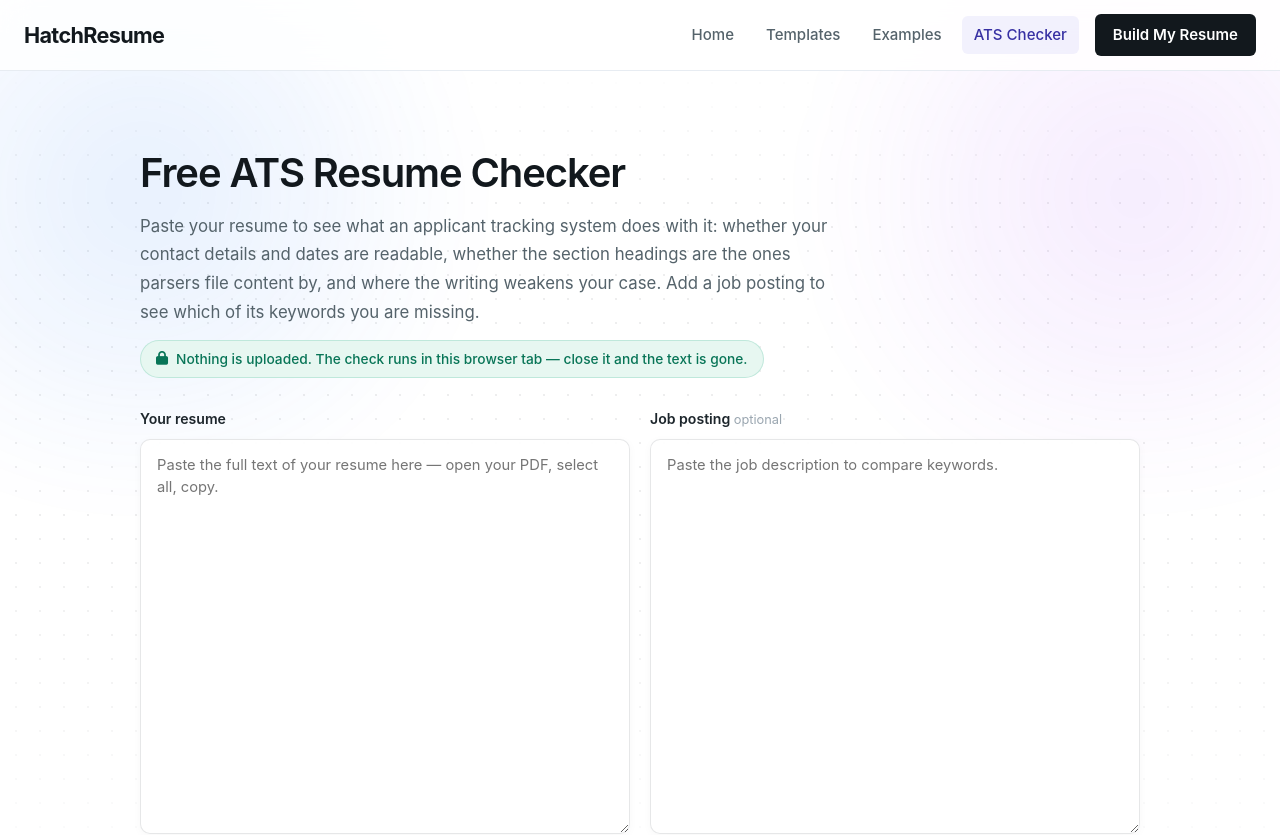
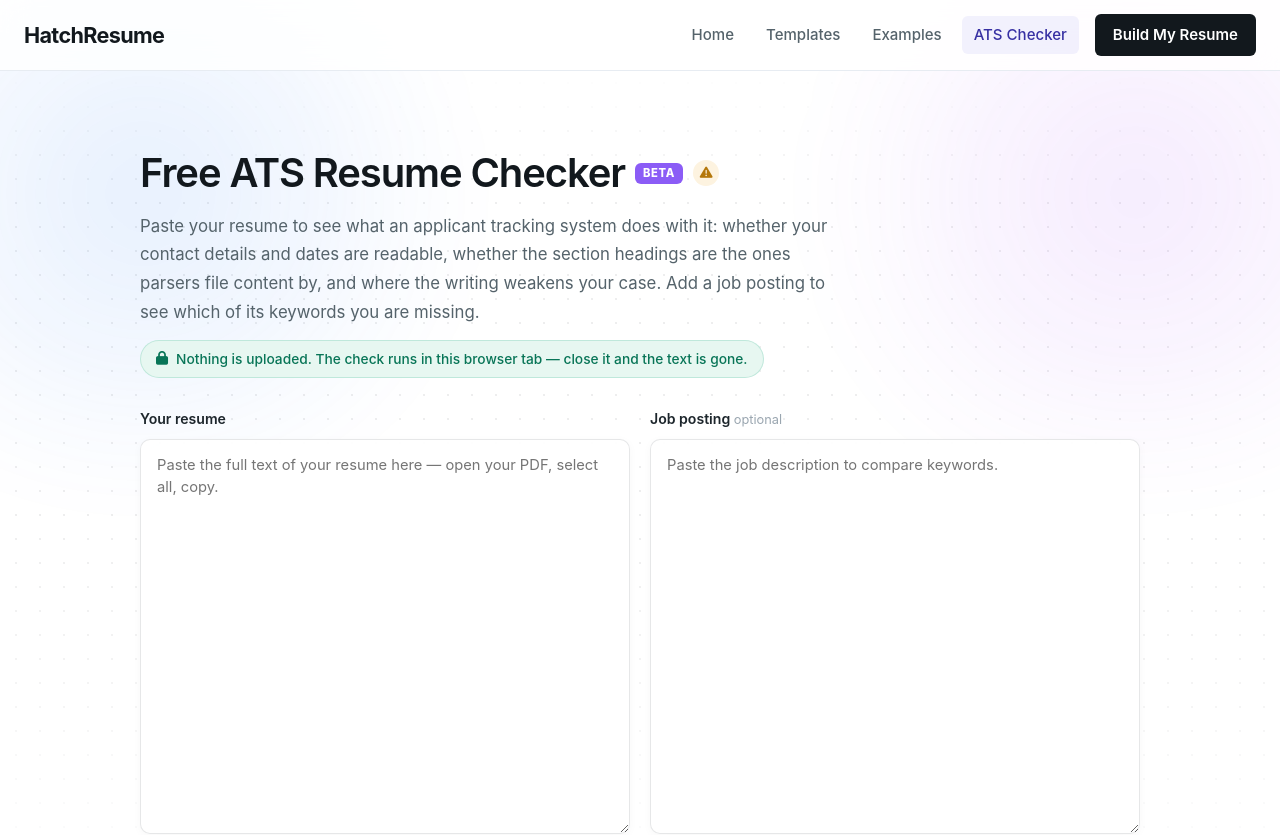
Before and after one commit to balagowda/ResumeBuilder, a React (Create React App) app: page /ats-resume-checker in a window 1280 px wide. Shown: the top 835 px of the page. Built offline with nearby package versions, Linux system fonts and the light colour scheme; a web font is replaced by a local one.

Commit message:
adding beta version to ATS

```diff
--- a/src/Styles/AtsChecker.css
+++ b/src/Styles/AtsChecker.css
@@ -79,6 +79,108 @@
   max-width: 20ch;
   margin: 0 0 16px;
   text-wrap: balance;
+}
+
+/* Title row: heading, BETA badge, and the caveat tooltip's trigger.
+   Class names are page-specific on purpose — CRA serves every stylesheet
+   globally, so a generic name here would reach the rest of the app. */
+.ats-title-row {
+  display: flex;
+  flex-wrap: wrap;
+  align-items: center;
+  gap: 10px;
+  margin: 0 0 16px;
+}
+
+.ats-page .ats-title-row h1 {
+  margin: 0;
+}
+
+.ats-beta-badge {
+  display: inline-flex;
+  align-items: center;
+  padding: 3px 8px;
+  border-radius: 6px;
+  background: #8b5cf6;
+  color: #ffffff;
+  font-size: 0.7rem;
+  font-weight: 800;
+  letter-spacing: 0.06em;
+  line-height: 1.4;
+}
+
+.ats-beta-info {
+  position: relative;
+  display: inline-flex;
+}
+
+.ats-beta-info-btn {
+  display: inline-flex;
+  align-items: center;
+  justify-content: center;
+  width: 26px;
+  height: 26px;
+  padding: 0;
+  border: none;
+  border-radius: 50%;
+  background: #fdf3e0;
+  color: #b4770a;
+  font-size: 0.8rem;
+  cursor: pointer;
+  transition: background-color 0.2s var(--ease), color 0.2s var(--ease);
+}
+
+.ats-beta-info-btn:hover,
+.ats-beta-info.open .ats-beta-info-btn {
+  background: #f8e3bd;
+  color: #8a5a08;
+}
+
+.ats-beta-info-btn:focus-visible {
+  outline: 2px solid var(--brand);
+  outline-offset: 2px;
+}
+
+/* Left-anchored rather than centred on the trigger: the row starts at the page
+   gutter, so a centred tooltip would run off the left edge on a phone. */
+.ats-beta-tip {
+  position: absolute;
+  top: calc(100% + 9px);
+  left: -6px;
+  z-index: 20;
+  width: max-content;
+  max-width: min(300px, calc(100vw - 48px));
+  padding: 10px 13px;
+  border-radius: var(--radius-sm);
+  background: var(--ink-900);
+  color: #ffffff;
+  font-size: 0.8rem;
+  font-weight: 400;
+  line-height: 1.55;
+  letter-spacing: 0;
+  text-align: left;
+  box-shadow: 0 8px 24px rgba(18, 24, 29, 0.18);
+  opacity: 0;
+  visibility: hidden;
+  transform: translateY(-4px);
+  transition: opacity 0.18s var(--ease), transform 0.18s var(--ease), visibility 0.18s;
+}
+
+.ats-beta-tip::before {
+  content: '';
+  position: absolute;
+  bottom: 100%;
+  left: 12px;
+  border: 6px solid transparent;
+  border-bottom-color: var(--ink-900);
+}
+
+.ats-beta-info:hover .ats-beta-tip,
+.ats-beta-info-btn:focus-visible + .ats-beta-tip,
+.ats-beta-info.open .ats-beta-tip {
+  opacity: 1;
+  visibility: visible;
+  transform: translateY(0);
 }
 
 .ats-lead {
@@ -388,4 +490,25 @@
   .ats-page h1 {
     font-size: 1.8rem;
   }
+
+  /* The trigger sits partway across the row, so a tooltip anchored to it runs
+     past the right edge on a phone and the last words get clipped. Anchor to
+     the row instead — it spans gutter to gutter, so 100% always fits. The
+     caret goes with it, having nothing left to point at. */
+  .ats-title-row {
+    position: relative;
+  }
+
+  .ats-beta-info {
+    position: static;
+  }
+
+  .ats-beta-tip {
+    left: 0;
+    max-width: 100%;
+  }
+
+  .ats-beta-tip::before {
+    display: none;
+  }
 }
--- a/src/components/AtsChecker.js
+++ b/src/components/AtsChecker.js
@@ -1,4 +1,4 @@
-import React, { useMemo, useState } from 'react';
+import React, { useEffect, useMemo, useRef, useState } from 'react';
 import { Link } from 'react-router-dom';
 import { checkResumeText } from '../utils/atsCheck';
 import { analyzeJobMatchText } from '../utils/keywordMatch';
@@ -27,6 +27,28 @@ const AtsChecker = () => {
   const [resumeText, setResumeText] = useState('');
   const [jobText, setJobText] = useState('');
 
+  // The beta caveat lives in a tooltip rather than on the page: hover or focus
+  // reveals it on a pointer/keyboard, and the click toggle is what makes it
+  // reachable on touch, where neither of those exists.
+  const [betaOpen, setBetaOpen] = useState(false);
+  const betaRef = useRef(null);
+
+  useEffect(() => {
+    if (!betaOpen) return undefined;
+    const close = (event) => {
+      if (betaRef.current && !betaRef.current.contains(event.target)) setBetaOpen(false);
+    };
+    const onKey = (event) => {
+      if (event.key === 'Escape') setBetaOpen(false);
+    };
+    document.addEventListener('pointerdown', close);
+    document.addEventListener('keydown', onKey);
+    return () => {
+      document.removeEventListener('pointerdown', close);
+      document.removeEventListener('keydown', onKey);
+    };
+  }, [betaOpen]);
+
   const result = useMemo(() => checkResumeText(resumeText), [resumeText]);
   const match = useMemo(
     () => (jobText.trim() ? analyzeJobMatchText(jobText, resumeText) : null),
@@ -38,7 +60,32 @@ const AtsChecker = () => {
       <div className="glow-blob blob-1"></div>
       <div className="glow-blob blob-2"></div>
       <div className="ats-inner">
-        <h1>{ATS_CHECKER_COPY.h1}</h1>
+        {/* The badge and its caveat sit beside the <h1> rather than inside it,
+            so the heading text stays exactly what the pre-rendered page and the
+            sitemap declare. */}
+        <div className="ats-title-row">
+          <h1>{ATS_CHECKER_COPY.h1}</h1>
+          <span className="ats-beta-badge">BETA</span>
+          <span
+            className={`ats-beta-info${betaOpen ? ' open' : ''}`}
+            ref={betaRef}
+          >
+            <button
+              type="button"
+              className="ats-beta-info-btn"
+              aria-label="How accurate is this checker?"
+              aria-describedby="ats-beta-tip"
+              aria-expanded={betaOpen}
+              onClick={() => setBetaOpen((open) => !open)}
+            >
+              <i className="fas fa-triangle-exclamation" aria-hidden="true"></i>
+            </button>
+            <span className="ats-beta-tip" id="ats-beta-tip" role="tooltip">
+              These checks are automated and may occasionally make mistakes or miss
+              context — use your best judgment.
+            </span>
+          </span>
+        </div>
         <p className="ats-lead">{ATS_CHECKER_COPY.lead}</p>
         <p className="ats-privacy">
           <i className="fas fa-lock" aria-hidden="true"></i> {ATS_CHECKER_COPY.privacy}
```
